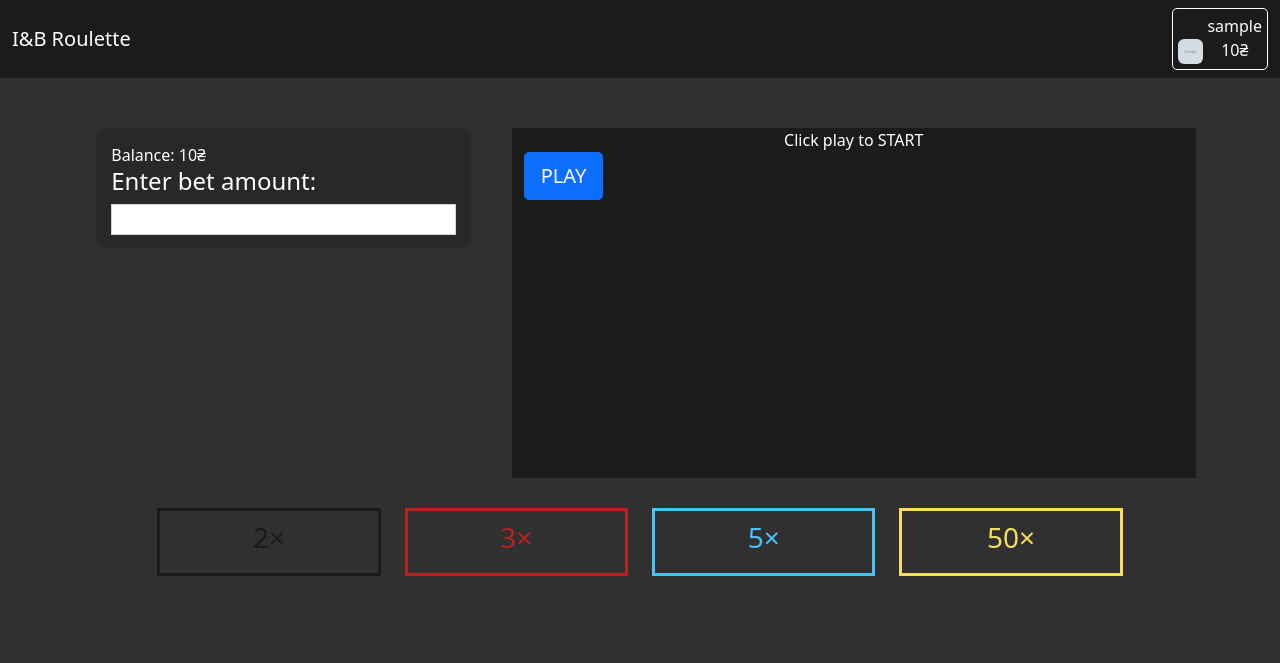
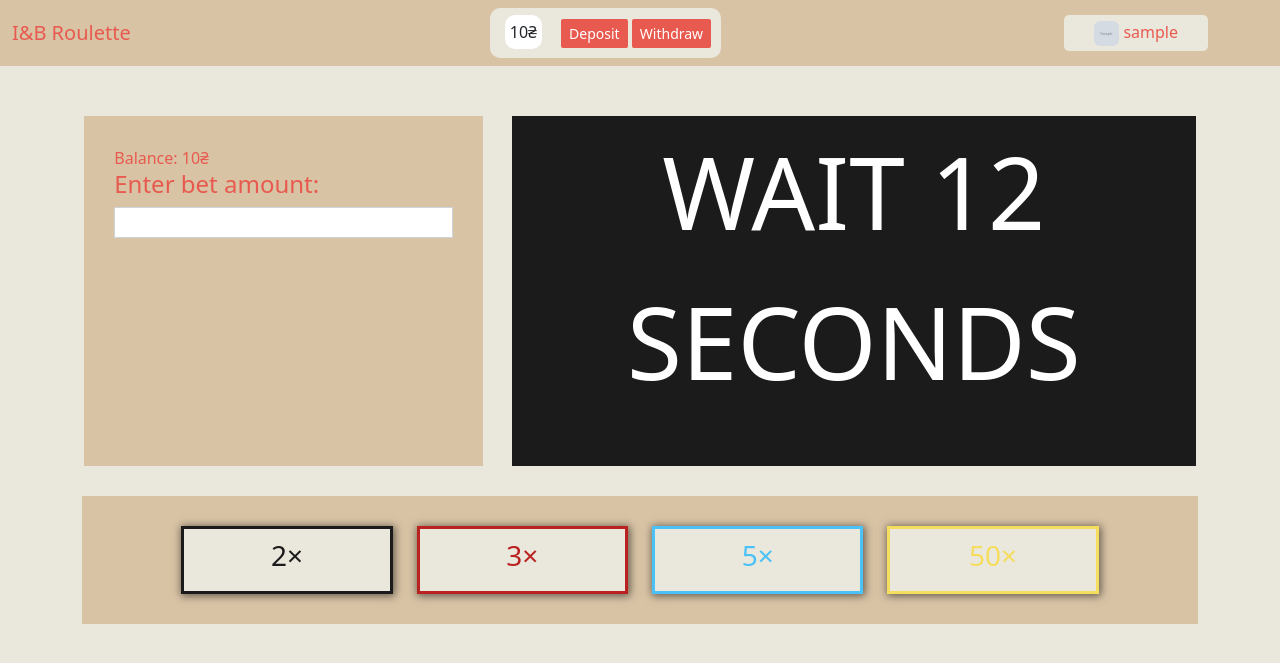
Before and after one commit to bielikovv/casino-roulette, a Django app: page / in a window 1280 px wide. Shown: the top 663 px of the page. Run offline with Django 4.2, Linux system fonts and the light colour scheme; a user stored in the database is signed in; tables that the repository leaves empty hold one stand-in row (values such as "Sample post"); grey boxes marked "Sample" are stand-in pictures; some libraries are stand-ins or nearby versions.

Commit message:
update style and fixed some functional

```diff
--- a/roulette_site/roulette/models.py
+++ b/roulette_site/roulette/models.py
@@ -15,7 +15,7 @@ class RouletteBlock(models.Model):
 
 
 class Bet(models.Model):
-    user = models.ForeignKey(User, on_delete=models.CASCADE, verbose_name='User')
+    user = models.ForeignKey(User, on_delete=models.CASCADE, verbose_name='User', null=True)
     color = models.ForeignKey(RouletteBlock, on_delete=models.CASCADE, verbose_name='Color')
     round = models.ForeignKey('Round', on_delete=models.CASCADE, verbose_name='Round')
     time = models.DateTimeField(auto_now_add=True, verbose_name='Time')
@@ -24,7 +24,15 @@ class Bet(models.Model):
 
 class Round(models.Model):
     color = models.CharField(max_length=30, verbose_name='Random color', null=True)
-    user = models.ForeignKey(User, on_delete=models.CASCADE, verbose_name='User')
+    user = models.ForeignKey(User, on_delete=models.CASCADE, verbose_name='User', null=True)
+
+
+
+class StatisticRouletteUser(models.Model):
+    user = models.ForeignKey(User, on_delete=models.CASCADE, verbose_name='User', null=True)
+    bet_value = models.IntegerField(verbose_name='Bet value', null=True)
+    win_value = models.IntegerField(verbose_name='Win value', null=True)
+    color = models.CharField(max_length=30, verbose_name='Bet color', null=True)
 
 
 
--- a/roulette_site/roulette/templates/roulette/main_page.html
+++ b/roulette_site/roulette/templates/roulette/main_page.html
@@ -5,7 +5,7 @@
     $(document).ready(function () {
         var csrf = $('input[name=csrfmiddlewaretoken]').val();
 
-        $('.btn').click(function () {
+        setInterval(function () {
             $.ajax({
                 url: '{% url "roulette_main_page" %}',
                 type: 'get',
@@ -21,7 +21,7 @@
 
                 }
             });
-        });
+        }, 12000);
 
 
         $('#black-block-header').on('click', function () {
@@ -122,9 +122,11 @@
         <div id="roulette-window-pannel">
 
             <div id="random">
-                Click play to START
+                WAIT 12 SECONDS
             </div>
-            <button type="button" class="btn btn-primary btn-lg">PLAY</button>
+            <div id="timer">
+
+            </div>
         </div>
     </div>
 
--- a/roulette_site/roulette/views.py
+++ b/roulette_site/roulette/views.py
@@ -22,32 +22,40 @@ class ShowMainPage(View):
                 if color == 'GOLD':
                     current_balance.balance += int(amount_value) * 50
                     current_balance.save()
+                    StatisticRouletteUser.objects.create(user=request.user, bet_value=amount_value, win_value=int(amount_value)*50, color=color)
                     amount_value = 0
                     return JsonResponse({'result': 'GOLD', 'after_bet_balance': current_balance.balance}, status=200)
+                StatisticRouletteUser.objects.create(user=request.user, bet_value=amount_value, color=color)
                 amount_value = 0
                 return JsonResponse({'result': 'GOLD', 'after_bet_balance': current_balance.balance}, status=200)
             elif 2 < num <= 21:
                 if color == 'BLUE':
                     current_balance.balance += int(amount_value) * 5
                     current_balance.save()
+                    StatisticRouletteUser.objects.create(user=request.user, bet_value=amount_value, win_value=int(amount_value)*5, color=color)
                     amount_value = 0
                     return JsonResponse({'result': 'BLUE', 'after_bet_balance': current_balance.balance}, status=200)
+                StatisticRouletteUser.objects.create(user=request.user, bet_value=amount_value, color=color)
                 amount_value = 0
                 return JsonResponse({'result': 'BLUE', 'after_bet_balance': current_balance.balance}, status=200)
             elif 21 < num <= 52:
                 if color == 'RED':
                     current_balance.balance += int(amount_value) * 3
                     current_balance.save()
+                    StatisticRouletteUser.objects.create(user=request.user, bet_value=amount_value, win_value=int(amount_value)*3, color=color)
                     amount_value = 0
                     return JsonResponse({'result': 'RED', 'after_bet_balance': current_balance.balance}, status=200)
+                StatisticRouletteUser.objects.create(user=request.user, bet_value=amount_value, color=color)
                 amount_value = 0
                 return JsonResponse({'result': 'RED', 'after_bet_balance': current_balance.balance}, status=200)
             elif 52 < num <= 100:
                 if color == 'BLACK':
                     current_balance.balance += int(amount_value) * 2
                     current_balance.save()
+                    StatisticRouletteUser.objects.create(user=request.user, bet_value=amount_value, win_value=int(amount_value)*2, color=color)
                     amount_value = 0
                     return JsonResponse({'result': 'BLACK', 'after_bet_balance': current_balance.balance}, status=200)
+                StatisticRouletteUser.objects.create(user=request.user, bet_value=amount_value, color=color)
                 amount_value = 0
                 return JsonResponse({'result': 'BLACK', 'after_bet_balance': current_balance.balance}, status=200)
 
@@ -71,6 +79,13 @@ class ShowMainPage(View):
 
 
 def show_user_profile(request):
+    statistic = StatisticRouletteUser.objects.filter(user=request.user)
+    all_bets_value = 0
+    all_wins_value = 0
+    for item in statistic:
+        all_bets_value += item.bet_value
+        if item.win_value != None:
+            all_wins_value += int(item.win_value)
     if request.method == 'POST':
         form1 = RedactInfoUserForm(request.POST, instance=request.user)
         form2 = RedactInfoProfileForm(request.POST, request.FILES, instance=request.user.profile)
@@ -81,7 +96,7 @@ def show_user_profile(request):
     else:
         form1 = RedactInfoUserForm(instance=request.user)
         form2 = RedactInfoProfileForm(instance=request.user.profile)
-    return render(request, 'roulette/user_profile.html', {'form1': form1, 'form2': form2})
+    return render(request, 'roulette/user_profile.html', {'form1': form1, 'form2': form2, 'all_bets_value':all_bets_value, 'all_wins_value': all_wins_value})
 
 
 
--- a/roulette_site/roulette_site/static/css/style.css
+++ b/roulette_site/roulette_site/static/css/style.css
@@ -1,5 +1,5 @@
 .navbar{
-    background-color: #1b1b1b;
+    background-color: #D8C3A5;
     margin-bottom: 50px;
     position: relative;
     z-index: 999;
@@ -7,11 +7,11 @@
 }
 
 body{
-    background: #303030;
+    background: #EAE7DC;
 }
 
 .navbar-brand{
-    color: #ffffff;
+    color: #E85A4F;
 }
 
 #small-card-user-photo{
@@ -26,18 +26,45 @@ body{
     display: inline-block;
 }
 
+#nav-balance-card{
+    background-color: #EAE7DC;
+    padding: 5px;
+    text-align: center;
+    display: inline-block;
+    border-radius: 10px;
+}
+
+#nav-buttons{
+    padding: 5px;
+    display: inline-block;
+}
+#nav-balance{
+    display: inline-block;
+    margin-right: 10px;
+    margin-left: 10px;
+    margin-top: 2px;
+    position: relative;
+    background-color: #ffffff;
+    padding: 5px;
+    border-radius: 10px;
+}
+
 #card-user{
-    display: inline-block;
-    color: #ffffff;
-    border: 1px solid #ffffff;
+    color: #E85A4F;
+
     text-align: center;
-    padding: 5px;
+    padding-left: 30px;
+    padding-right: 30px;
+    padding-top: 5px;
+    padding-bottom: 5px;
     border-radius: 5px;
     cursor: pointer;
+    margin-right: 60px;
+    background-color: #EAE7DC;
 }
 
 .dropdown-menu{
-    background-color: #1b1b1b;
+    background-color: #ffffff;
     display: none;
 
 
@@ -53,15 +80,16 @@ body{
 
 #bet-block-card{
     width: 35%;
-    background-color: #303030;
+    background-color: #D8C3A5;
     margin-left: auto;
     margin-right: auto;
+    padding: 15px;
 
 }
 
 #black-block-header{
     width: 100%;
-    background-color: #303030;
+    background-color: #EAE7DC ;
     color: #1b1b1b;
     border: 3px solid #1b1b1b;
     padding: 10px;
@@ -80,11 +108,13 @@ body{
     width: 100%;
     margin-top: 30px;
     text-align: center;
+    background-color: #D8C3A5;
+    padding: 30px;
 }
 
 #red-block-header{
     width: 100%;
-    background-color: #303030;
+    background-color: #EAE7DC;
     color: #ba2121;
     border: 3px solid #ba2121;
     padding: 10px;
@@ -100,7 +130,7 @@ body{
 }
 #blue-block-header{
     width: 100%;
-    background-color: #303030;
+    background-color: #EAE7DC;
     color: #4ac1f7;
     border: 3px solid #4ac1f7;
     padding: 10px;
@@ -118,11 +148,14 @@ body{
 #random{
     color: #ffffff;
     text-align: center;
+    font-size: 100px;
+    margin-top: auto;
+    margin-bottom: auto;
 }
 
 #gold-block-header{
     width: 100%;
-    background-color: #303030;
+    background-color: #EAE7DC;
     color: #f5dd5d;
     border: 3px solid #f5dd5d;
     padding: 10px;
@@ -139,12 +172,11 @@ body{
 
 #input-bet-value-card{
     width: 100%;
-    background-color: #282828;
-    border-radius: 10px;
+    background-color: #D8C3A5;
     height: 120px;
     padding: 15px;
     margin-bottom: 10px;
-    color: #ffffff;
+    color: #E85A4F;
 }
 
 .form-control{
@@ -159,6 +191,9 @@ body{
     width: 20%;
     margin-left: 10px;
     margin-right: 10px;
+    background-color: #EAE7DC;
+    box-shadow: 1px 1px 8px 1px rgba(0,0,0,0.54);
+    -webkit-box-shadow: 1px 1px 8px 1px rgba(0,0,0,0.54);
 }
 
 #red-block{
@@ -166,13 +201,18 @@ body{
     width: 20%;
     margin-left: 10px;
     margin-right: 10px;
+    box-shadow: 1px 1px 8px 1px rgba(0,0,0,0.54);
+    -webkit-box-shadow: 1px 1px 8px 1px rgba(0,0,0,0.54);
 }
+
 
 #blue-block{
     display: inline-block;
     width: 20%;
     margin-left: 10px;
     margin-right: 10px;
+    box-shadow: 1px 1px 8px 1px rgba(0,0,0,0.54);
+    -webkit-box-shadow: 1px 1px 8px 1px rgba(0,0,0,0.54);
 }
 
 #gold-block{
@@ -180,4 +220,98 @@ body{
     width: 20%;
     margin-left: 10px;
     margin-right: 10px;
+    box-shadow: 1px 1px 8px 1px rgba(0,0,0,0.54);
+    -webkit-box-shadow: 1px 1px 8px 1px rgba(0,0,0,0.54);
 }
+
+#user-profile-card{
+    width: 100%;
+    background-color: #D8C3A5;
+    color: #E85A4F;
+    padding: 40px;
+    position: relative;
+}
+#user-info{
+    margin-left: 20px;
+    display: inline-block;
+    position: absolute;
+    margin-top: 40px;
+
+}
+.btn-primary{
+    background-color: #E85A4F;
+    color: #ffffff;
+    border: 0px;
+    border-radius: 2px;
+}
+
+.btn-primary:hover{
+    background-color: #404040;
+    color: #ffffff;
+    border: 0px;
+    border-radius: 2px;
+}
+
+.btn-primary:focus{
+    background-color: #404040;
+    color: #ffffff;
+    border: 0px;
+    border-radius: 2px;
+}
+.btn-primary:active{
+    background-color: #404040;
+    color: #ffffff;
+    border: 0px;
+    border-radius: 2px;
+}
+
+#user-profile-update-card{
+    position: absolute;
+    background-color: #292929;
+    width: 50%;
+    text-align: center;
+    margin-left: 270px;
+    color: #ffffff;
+    padding: 25px;
+    display: none;
+}
+
+#statistic-card{
+    width: 100%;
+    background-color: #D8C3A5;
+    margin-top: 25px;
+    color: #EAE7DC;
+    padding: 25px;
+
+}
+
+#statistic-card-info{
+    background-color: #EAE7DC;
+    padding: 25px;
+}
+
+#all-bets-table{
+    background-color: #D8C3A5;
+    padding: 20px;
+    margin-bottom: 10px;
+}
+
+#all-wins-table{
+    background-color: #D8C3A5;
+    padding: 20px;
+
+}
+#user-profile-background{
+    width: 100%;
+    padding: 10px;
+    background-color: #EAE7DC;
+}
+
+#user-profile-photo{
+    width: 150px;
+    height: 150px;
+    object-fit: cover;
+    border-radius: 50%;
+    margin: 15px;
+
+}
--- a/roulette_site/templates/inc/_nav.html
+++ b/roulette_site/templates/inc/_nav.html
@@ -1,7 +1,16 @@
 <nav class="navbar">
   <div class="container-fluid">
     <a class="navbar-brand" href="{% url 'roulette_main_page' %}">I&B Roulette</a>
-    {% if user.is_authenticated%}
+    {% if user.is_authenticated %}
+    <div id="nav-balance-card">
+      <div id="nav-balance">
+        {{ request.user.profile.balance }}₴
+      </div>
+      <div id="nav-buttons">
+        <button type="button" class="btn btn-primary btn-sm">Deposit</button>
+        <button type="button" class="btn btn-primary btn-sm">Withdraw</button>
+      </div>
+    </div>
     <div class="dropdown">
       <div id="card-user">
         <img id="small-card-user-photo" src="{{ request.user.profile.photo.url }}" alt="">
@@ -11,10 +20,6 @@
           {% else %}
           Anonymous
           {% endif %}
-          <div id="nav-balance">
-            {{ request.user.profile.balance }}₴
-          </div>
-
         </div>
       </div>
       <div class="dropdown-menu" id="dropdown-menu" aria-labelledby="navbarDropdown">
```
Also changed, not shown: roulette_site/roulette/templates/roulette/user_profile.html (+33 -5 lines), roulette_site/roulette/migrations/0006_round_user_alter_bet_user_statisticrouletteuser.py (added), roulette_site/roulette/migrations/0007_statisticrouletteuser_win_value_all.py (added), roulette_site/roulette/migrations/0008_rename_bet_value_all_statisticrouletteuser_bet_value_and_more.py (added), roulette_site/roulette/migrations/0009_statisticrouletteuser_color_and_more.py (added).
